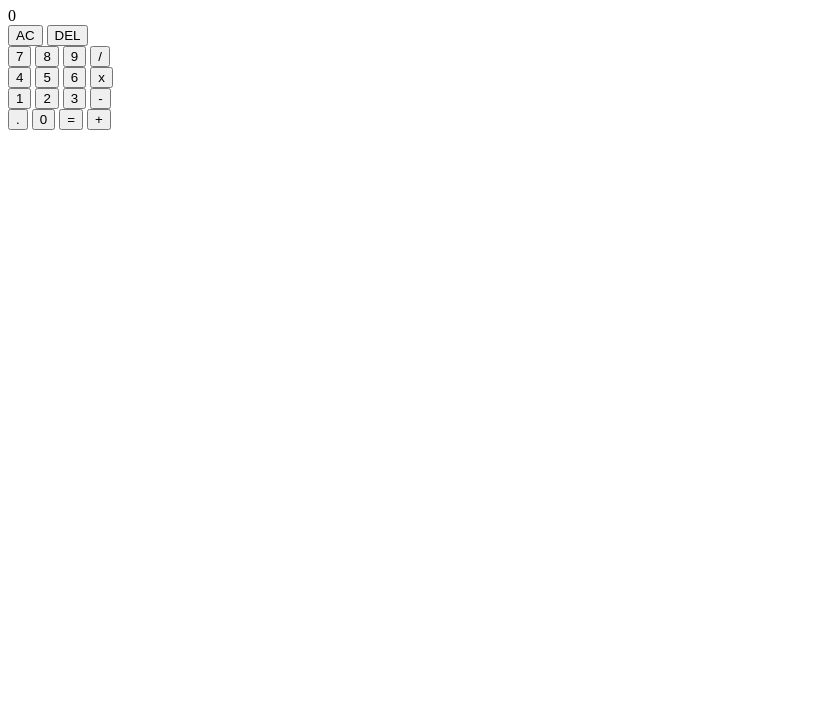
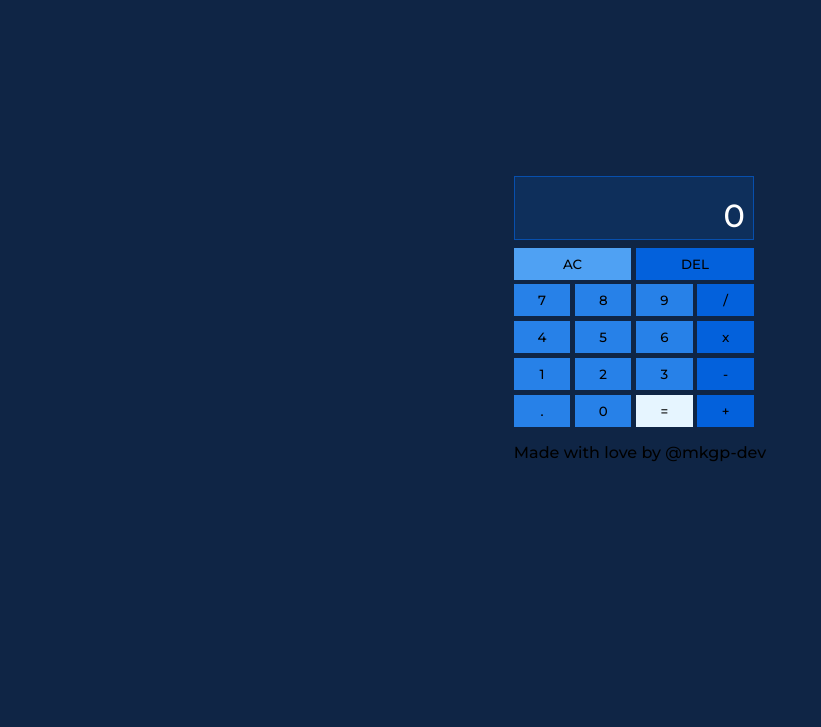
Before and after one commit to mkgp-dev/personal-top-archive, a plain HTML site: page calculator/index.html in a window 1280 px wide. Shown: the part 73-800 px from the top of the page, without its empty margins (0-821 px from the left). Drawn offline with Linux system fonts and the light colour scheme.

Commit message:
finalize index

```diff
--- a/calculator/index.html
+++ b/calculator/index.html
@@ -4,51 +4,56 @@
     <meta charset="utf-8" />
     <meta name="viewport" content="width=device-width, initial-scale=1.0" />
     <title>Calculator</title>
+    <link rel="stylesheet" href="./assets/style.css" />
   </head>
   <body>
     <main class="container">
       <div class="base">
-        <h1>calc base</h1>
         <div class="calculator">
           <!-- display -->
           <div class="calc-display">
+            <span id="formula"></span>
             <span id="display">0</span>
             </div>
           <!-- ac, del -->
           <div class="calc-option">
-            <button type="button" class="btn-ac">AC</button>
-            <button type="button" class="alt-btn">DEL</button>
+            <button type="button" class="btn-ac" id="clr">AC</button>
+            <button type="button" class="alt-btn" id="del">DEL</button>
           </div>
           <!-- 7, 8, 9, divide -->
           <div class="calc-row">
-            <button type="button" class="default-btn">7</button>
-            <button type="button" class="default-btn">8</button>
-            <button type="button" class="default-btn">9</button>
-            <button type="button" class="alt-btn">/</button>
+            <button type="button" class="default-btn" id="num">7</button>
+            <button type="button" class="default-btn" id="num">8</button>
+            <button type="button" class="default-btn" id="num">9</button>
+            <button type="button" class="alt-btn" id="operator">/</button>
           </div>
           <!-- 4, 5, 6, multiply -->
           <div class="calc-row">
-            <button type="button" class="default-btn">4</button>
-            <button type="button" class="default-btn">5</button>
-            <button type="button" class="default-btn">6</button>
-            <button type="button" class="alt-btn">x</button>
+            <button type="button" class="default-btn" id="num">4</button>
+            <button type="button" class="default-btn" id="num">5</button>
+            <button type="button" class="default-btn" id="num">6</button>
+            <button type="button" class="alt-btn" id="operator">x</button>
           </div>
           <!-- 1, 2, 3, minus -->
           <div class="calc-row">
-            <button type="button" class="default-btn">1</button>
-            <button type="button" class="default-btn">2</button>
-            <button type="button" class="default-btn">3</button>
-            <button type="button" class="alt-btn">-</button>
+            <button type="button" class="default-btn" id="num">1</button>
+            <button type="button" class="default-btn" id="num">2</button>
+            <button type="button" class="default-btn" id="num">3</button>
+            <button type="button" class="alt-btn" id="operator">-</button>
           </div>
           <!-- 0, decimal, sum, equal -->
           <div class="calc-row">
-            <button type="button" class="default-btn">.</button>
-            <button type="button" class="default-btn">0</button>
-            <button type="button" class="diff-btn">=</button>
-            <button type="button" class="alt-btn">+</button>
+            <button type="button" class="default-btn" id="dec">.</button>
+            <button type="button" class="default-btn" id="num">0</button>
+            <button type="button" class="diff-btn" id="equal">=</button>
+            <button type="button" class="alt-btn" id="operator">+</button>
           </div>
         </div>
+        <footer>
+          <p>Made with love by @mkgp-dev</p>
+        </footer>
       </div>
     </main>
+    <script src="./assets/script.js"></script>
   </body>
 </html>
```
